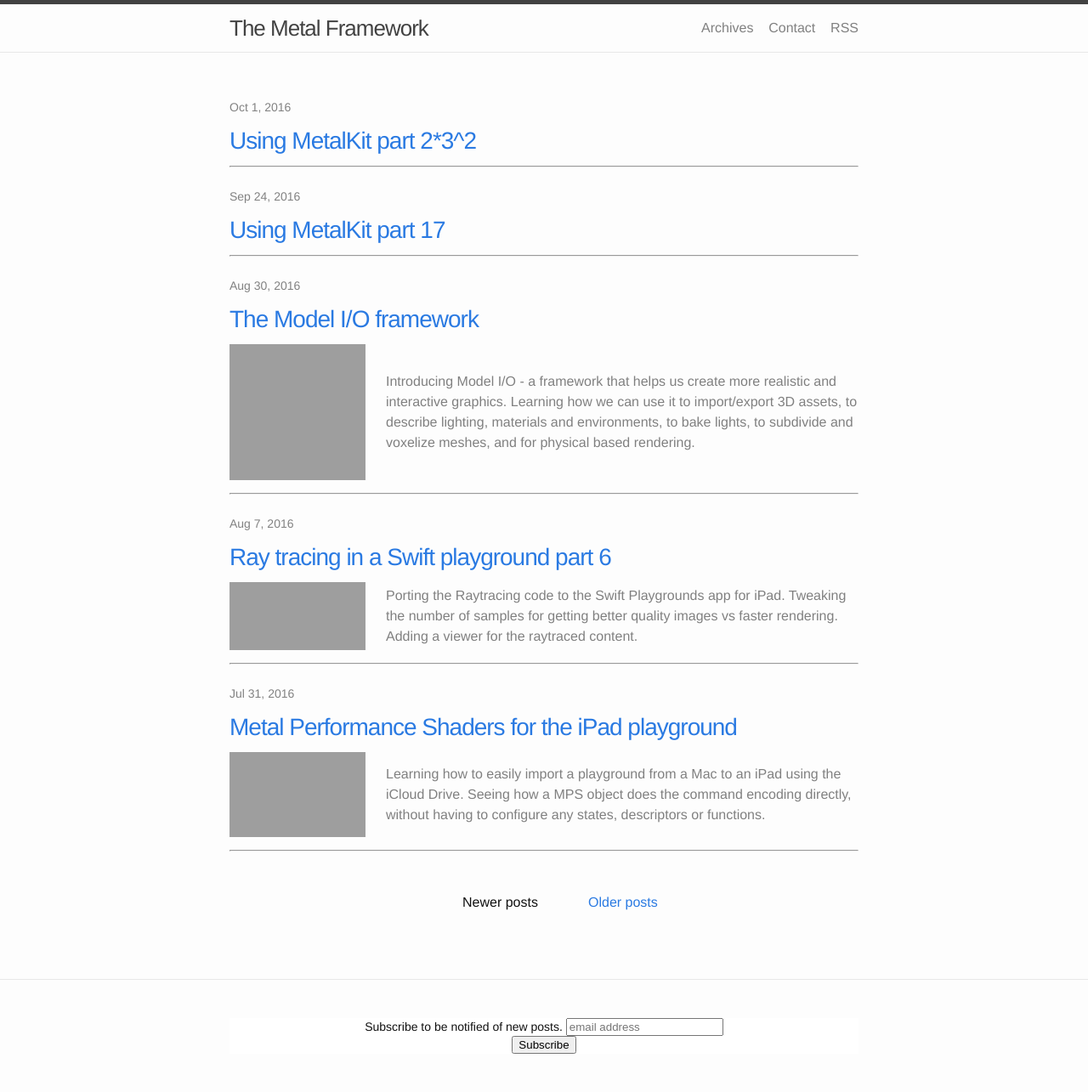
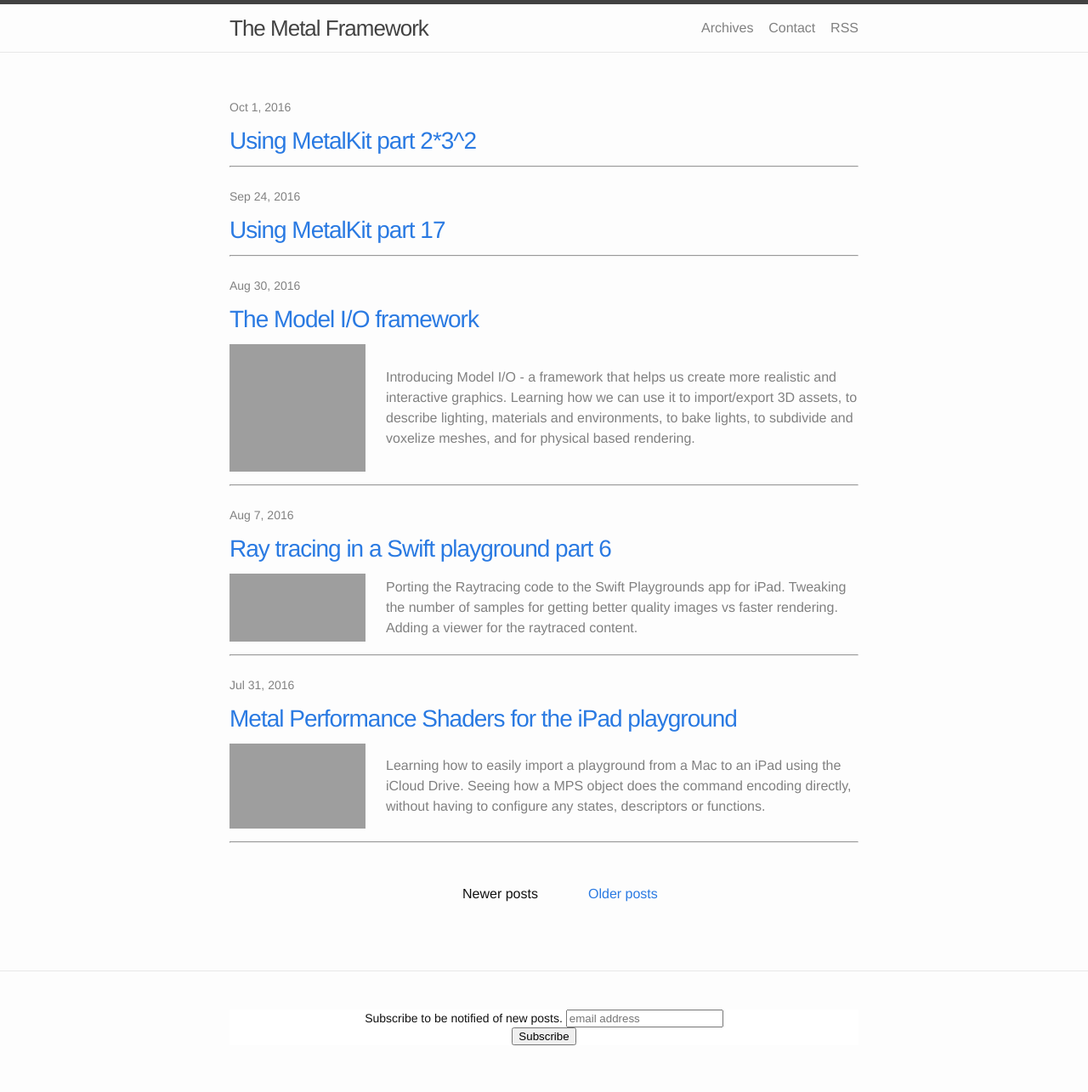
Before and after one commit to AlirioLau/metalkit.github.io, a Jekyll site: the page built from index.html, in a window 1280 px wide. Shown: the whole page at 85% size. Built offline with Jekyll 4.4.1, drawn with Linux system fonts in a browser that asks for light colours; the list of posts is cut into pages by our own code; comment, search, counter and statistics services are not loaded; grey boxes are pictures that could not be loaded.

Commit message:
initial commit

```diff
--- a/_posts/2016-08-30-the-model-i-o-framework.markdown
+++ b/_posts/2016-08-30-the-model-i-o-framework.markdown
@@ -1,7 +1,7 @@
 ---
 published: true
 title: The Model I/O framework
-summary: <div><div style="display:inline-block;"><img src = "https://raw.githubusercontent.com/MetalKit/images/master/modelio.png" alt="Metal" height="160" width="160"></div><div style="display:inline-block; width:75%; padding-left:1.5em; color:grey; vertical-align:middle;">Introducing Model I/O - a framework that helps us create more realistic and interactive graphics. Learning how we can use it to import/export 3D assets, to describe lighting, materials and environments, to bake lights, to subdivide and voxelize meshes, and for physical based rendering.</div></div>
+summary: <div><div style="display:inline-block;"><img src = "https://raw.githubusercontent.com/MetalKit/images/master/modelio.png" alt="Metal" height="150" width="160"></div><div style="display:inline-block; width:75%; padding-left:1.5em; color:grey; vertical-align:middle;">Introducing Model I/O - a framework that helps us create more realistic and interactive graphics. Learning how we can use it to import/export 3D assets, to describe lighting, materials and environments, to bake lights, to subdivide and voxelize meshes, and for physical based rendering.</div></div>
 layout: post
 ---
 __Model I/O__ was introduced in `2015` for `iOS 9` and `OS X 10.11` and it is a framework that helps us create more realistic and interactive graphics. We can use it to import/export `3D` assets, to describe lighting, materials and environments, to bake lights, to subdivide and voxelize meshes, and for physical based rendering. Model I/O easily integrates our assets with our code in various `3D APIs`:
```
Also changed, not shown: 2 other files.
